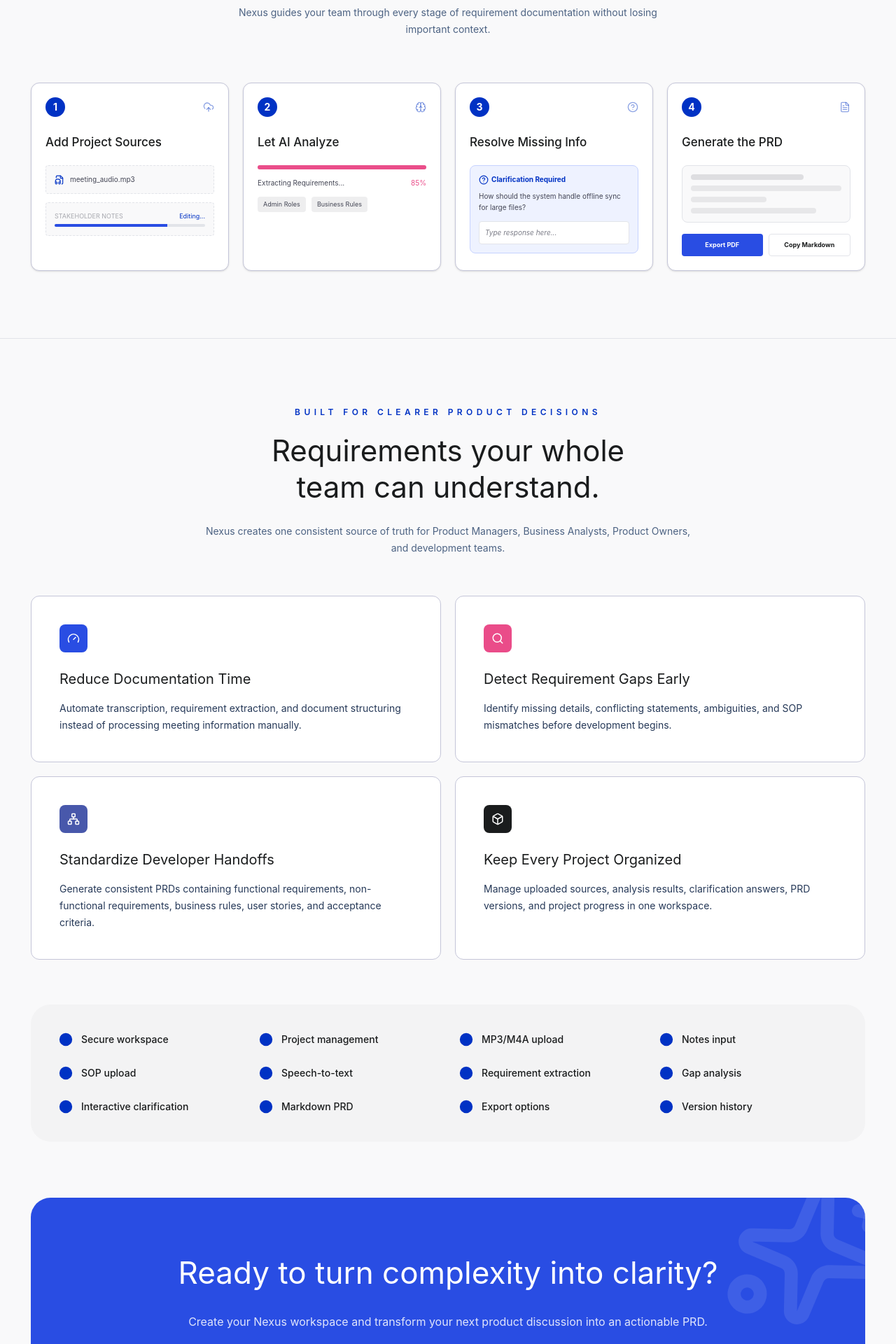
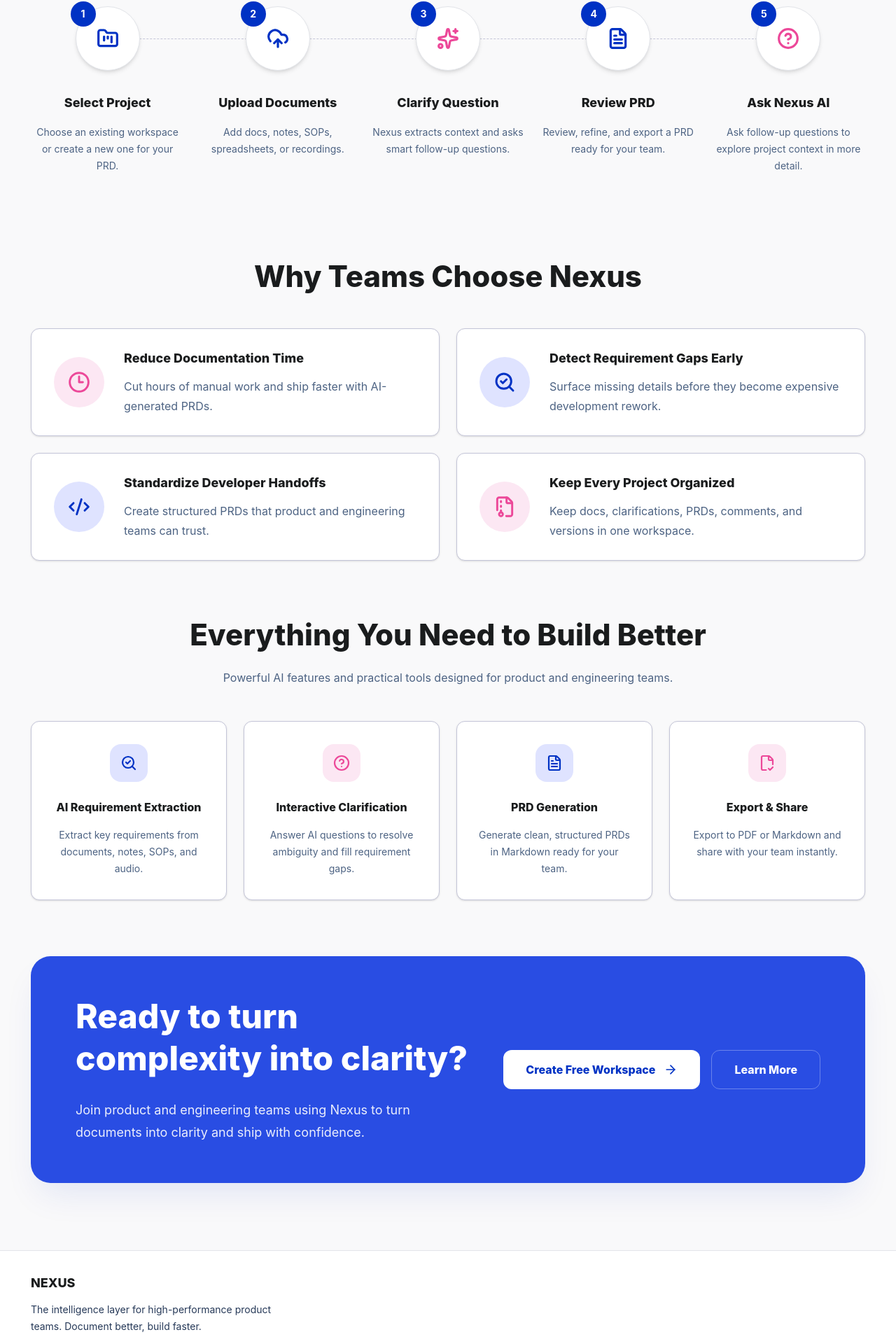
Before and after one commit to AntechNexus/nexus, a React (Vite) app in the folder frontend/: page / in a window 1280 px wide. Shown: the part 1693-3613 px from the top of the page at 70% size. Built offline with nearby package versions, Linux system fonts and the light colour scheme.

Commit message:
feat: add new landing page

```diff
--- a/frontend/src/pages/LandingPage/LandingPage.jsx
+++ b/frontend/src/pages/LandingPage/LandingPage.jsx
@@ -2,159 +2,114 @@
 import NavbarLanding from "../../components/layout/NavbarLanding/NavbarLanding";
 import HeroLanding from "../../components/layout/HeroLanding/HeroLanding";
 import {
-  Box,
-  Brain,
-  CheckCircle2,
-  CloudUpload,
-  FileAudio,
+  ArrowRight,
+  Clock3,
+  Code2,
+  FileArchive,
+  FileCheck2,
   FileText,
-  Gauge,
+  FolderKanban,
   HelpCircle,
-  Network,
-  Search,
+  SearchCheck,
   Share2,
   Sparkles,
+  UploadCloud,
 } from "lucide-react";
 
 const workflowSteps = [
   {
     id: 1,
-    icon: CloudUpload,
-    title: "Add Project Sources",
-    content: (
-      <div className="space-y-3">
-        <div className="flex items-center gap-2 rounded border border-dashed border-outline-soft bg-background p-3">
-          <FileAudio aria-hidden="true" className="h-3.5 w-3.5 text-primary" />
-          <span className="text-[10px] text-text-variant">
-            meeting_audio.mp3
-          </span>
-        </div>
-        <div className="rounded border border-dashed border-outline-soft bg-background p-3">
-          <div className="mb-1 flex items-center justify-between">
-            <span className="text-[9px] uppercase text-text-variant/45">
-              Stakeholder Notes
-            </span>
-            <span className="text-[9px] text-primary">Editing...</span>
-          </div>
-          <div className="h-1 overflow-hidden rounded-full bg-outline-soft">
-            <div className="h-full w-3/4 bg-primary-action" />
-          </div>
-        </div>
-      </div>
-    ),
+    icon: FolderKanban,
+    title: "Select Project",
+    description: "Choose an existing workspace or create a new one for your PRD.",
+    accent: "text-primary",
   },
   {
     id: 2,
-    icon: Brain,
-    title: "Let AI Analyze",
-    content: (
-      <div className="space-y-3">
-        <div className="h-1.5 overflow-hidden rounded-full bg-surface-soft">
-          <div className="h-full w-full animate-pulse bg-ai-accent" />
-        </div>
-        <div className="flex justify-between text-[10px]">
-          <span className="text-text-variant">Extracting Requirements...</span>
-          <span className="text-ai-accent">85%</span>
-        </div>
-        <div className="flex flex-wrap gap-2">
-          <span className="rounded bg-surface-soft px-2 py-1 text-[9px] text-text-variant">
-            Admin Roles
-          </span>
-          <span className="rounded bg-surface-soft px-2 py-1 text-[9px] text-text-variant">
-            Business Rules
-          </span>
-        </div>
-      </div>
-    ),
+    icon: UploadCloud,
+    title: "Upload Documents",
+    description: "Add docs, notes, SOPs, spreadsheets, or recordings.",
+    accent: "text-primary",
   },
   {
     id: 3,
-    icon: HelpCircle,
-    title: "Resolve Missing Info",
-    content: (
-      <div className="rounded-lg border border-indigo-200 bg-indigo-50 p-3">
-        <p className="mb-2 flex items-center gap-1 text-[10px] font-bold text-primary">
-          <HelpCircle aria-hidden="true" className="h-3.5 w-3.5 text-primary" />
-          Clarification Required
-        </p>
-        <p className="mb-3 text-[10px] leading-4 text-text-variant">
-          How should the system handle offline sync for large files?
-        </p>
-        <div className="rounded border border-outline-soft bg-surface px-2 py-2 text-[10px] italic text-text-variant/70">
-          Type response here...
-        </div>
-      </div>
-    ),
+    icon: Sparkles,
+    title: "Clarify Question",
+    description: "Nexus extracts context and asks smart follow-up questions.",
+    accent: "text-[#ec4899]",
   },
   {
     id: 4,
     icon: FileText,
-    title: "Generate the PRD",
-    content: (
-      <div>
-        <div className="mb-4 space-y-2 rounded-lg border border-outline-soft bg-background p-3">
-          <div className="h-2 w-3/4 rounded-full bg-text-variant/15" />
-          <div className="h-2 w-full rounded-full bg-text-variant/10" />
-          <div className="h-2 w-1/2 rounded-full bg-text-variant/10" />
-          <div className="h-2 w-5/6 rounded-full bg-text-variant/10" />
-        </div>
-        <div className="flex gap-2">
-          <button className="flex-1 rounded bg-primary-action py-2 text-[9px] font-bold text-white focus-visible:outline-none focus-visible:ring-2 focus-visible:ring-primary focus-visible:ring-offset-2">
-            Export PDF
-          </button>
-          <button className="flex-1 rounded border border-outline-soft bg-surface py-2 text-[9px] font-bold text-text-main focus-visible:outline-none focus-visible:ring-2 focus-visible:ring-primary focus-visible:ring-offset-2">
-            Copy Markdown
-          </button>
-        </div>
-      </div>
-    ),
+    title: "Review PRD",
+    description: "Review, refine, and export a PRD ready for your team.",
+    accent: "text-primary",
+  },
+  {
+    id: 5,
+    icon: HelpCircle,
+    title: "Ask Nexus AI",
+    description:
+      "Ask follow-up questions to explore project context in more detail.",
+    accent: "text-[#ec4899]",
   },
 ];
 
 const benefits = [
   {
-    icon: Gauge,
-    iconClass: "bg-primary-action",
+    icon: Clock3,
+    iconClass: "bg-[#fce7f3] text-[#ec4899]",
     title: "Reduce Documentation Time",
-    description:
-      "Automate transcription, requirement extraction, and document structuring instead of processing meeting information manually.",
+    description: "Cut hours of manual work and ship faster with AI-generated PRDs.",
   },
   {
-    icon: Search,
-    iconClass: "bg-ai-accent",
+    icon: SearchCheck,
+    iconClass: "bg-[#dfe3ff] text-primary",
     title: "Detect Requirement Gaps Early",
     description:
-      "Identify missing details, conflicting statements, ambiguities, and SOP mismatches before development begins.",
+      "Surface missing details before they become expensive development rework.",
   },
   {
-    icon: Network,
-    iconClass: "bg-[#4858ab]",
+    icon: Code2,
+    iconClass: "bg-[#dfe3ff] text-primary",
     title: "Standardize Developer Handoffs",
     description:
-      "Generate consistent PRDs containing functional requirements, non-functional requirements, business rules, user stories, and acceptance criteria.",
+      "Create structured PRDs that product and engineering teams can trust.",
   },
   {
-    icon: Box,
-    iconClass: "bg-text-main",
+    icon: FileArchive,
+    iconClass: "bg-[#fce7f3] text-[#ec4899]",
     title: "Keep Every Project Organized",
     description:
-      "Manage uploaded sources, analysis results, clarification answers, PRD versions, and project progress in one workspace.",
+      "Keep docs, clarifications, PRDs, comments, and versions in one workspace.",
   },
 ];
 
 const featureSummary = [
-  "Secure workspace",
-  "Project management",
-  "MP3/M4A upload",
-  "Notes input",
-  "SOP upload",
-  "Speech-to-text",
-  "Requirement extraction",
-  "Gap analysis",
-  "Interactive clarification",
-  "Markdown PRD",
-  "Export options",
-  "Version history",
+  {
+    icon: SearchCheck,
+    iconClass: "bg-[#dfe3ff] text-primary",
+    title: "AI Requirement Extraction",
+    description: "Extract key requirements from documents, notes, SOPs, and audio.",
+  },
+  {
+    icon: HelpCircle,
+    iconClass: "bg-[#fce7f3] text-[#ec4899]",
+    title: "Interactive Clarification",
+    description: "Answer AI questions to resolve ambiguity and fill requirement gaps.",
+  },
+  {
+    icon: FileText,
+    iconClass: "bg-[#dfe3ff] text-primary",
+    title: "PRD Generation",
+    description: "Generate clean, structured PRDs in Markdown ready for your team.",
+  },
+  {
+    icon: FileCheck2,
+    iconClass: "bg-[#fce7f3] text-[#ec4899]",
+    title: "Export & Share",
+    description: "Export to PDF or Markdown and share with your team instantly.",
+  },
 ];
 
 const LandingPage = () => {
@@ -166,44 +121,49 @@
 
         <section
           id="how-it-works"
-          className="border-y border-outline-soft bg-background px-7 py-20 sm:px-10 lg:px-11 lg:py-24"
+          className="bg-background px-7 py-20 sm:px-10 lg:px-11 lg:py-24"
         >
           <div className="mx-auto max-w-[1440px]">
-            <div className="mx-auto mb-14 max-w-3xl text-center lg:mb-16">
-              <span className="mb-5 block text-[12px] font-semibold uppercase tracking-[0.45em] text-primary">
+            <div className="mx-auto mb-16 max-w-4xl text-center">
+              <h2 className="text-balance text-[34px] font-extrabold leading-tight text-text-main sm:text-[44px]">
                 How Nexus Works
-              </span>
-              <h2 className="text-balance text-[32px] font-normal leading-tight text-text-main sm:text-[42px]">
-                From raw discussions to a structured PRD.
               </h2>
-              <p className="mx-auto mt-5 max-w-[620px] text-sm leading-6 text-[#4d6383]">
-                Nexus guides your team through every stage of requirement
-                documentation without losing important context.
+              <p className="mx-auto mt-5 max-w-[820px] text-base leading-7 text-[#4d6383]">
+                From messy documents to clear PRDs, then deeper project answers
+                when your team needs them.
               </p>
             </div>
 
-            <div className="grid gap-5 md:grid-cols-2 xl:grid-cols-4">
+            <div className="grid gap-y-12 md:grid-cols-5 md:gap-x-6">
               {workflowSteps.map((step) => {
                 const Icon = step.icon;
 
                 return (
                   <article
                     key={step.id}
-                    className="rounded-xl border border-outline-strong bg-surface p-5 shadow-sm transition hover:shadow-md"
+                    className="relative flex flex-col items-center text-center"
                   >
-                    <div className="mb-6 flex items-center justify-between">
-                      <span className="flex h-7 w-7 items-center justify-center rounded-full bg-primary text-sm font-bold text-white">
+                    {step.id < workflowSteps.length && (
+                      <span
+                        aria-hidden="true"
+                        className="absolute left-1/2 top-[46px] hidden h-px w-full border-t border-dashed border-outline-strong md:block"
+                      />
+                    )}
+                    <div className="relative z-10 mb-8 flex h-[92px] w-[92px] items-center justify-center rounded-full border border-outline-soft bg-surface shadow-md">
+                      <span className="absolute -left-2 -top-2 flex h-9 w-9 items-center justify-center rounded-full bg-primary text-sm font-bold text-white">
                         {step.id}
                       </span>
                       <Icon
                         aria-hidden="true"
-                        className="h-4 w-4 text-primary/45"
+                        className={`h-8 w-8 stroke-[2.4] ${step.accent}`}
                       />
                     </div>
-                    <h3 className="mb-5 text-[17px] font-medium text-text-main">
+                    <h3 className="mb-4 text-lg font-extrabold text-text-main">
                       {step.title}
                     </h3>
-                    {step.content}
+                    <p className="max-w-[230px] text-sm leading-6 text-[#4d6383]">
+                      {step.description}
+                    </p>
                   </article>
                 );
               })}
@@ -213,86 +173,102 @@
 
         <section
           id="features"
-          className="mx-auto max-w-[1440px] px-7 py-20 sm:px-10 lg:px-11 lg:py-24"
+          className="mx-auto max-w-[1440px] px-7 pb-20 pt-6 sm:px-10 lg:px-11 lg:pb-24"
         >
-          <div className="mx-auto mb-14 max-w-4xl text-center">
-            <span className="mb-5 block text-[12px] font-semibold uppercase tracking-[0.45em] text-primary">
-              Built for Clearer Product Decisions
-            </span>
-            <h2 className="text-balance text-[32px] font-normal leading-tight text-text-main sm:text-[42px]">
-              Requirements your whole team can understand.
+          <div className="mx-auto mb-12 max-w-4xl text-center">
+            <h2 className="text-balance text-[32px] font-extrabold leading-tight text-text-main sm:text-[42px]">
+              Why Teams Choose Nexus
             </h2>
-            <p className="mx-auto mt-6 max-w-[720px] text-sm leading-6 text-[#4d6383]">
-              Nexus creates one consistent source of truth for Product Managers,
-              Business Analysts, Product Owners, and development teams.
-            </p>
           </div>
 
-          <div className="grid gap-5 md:grid-cols-2">
+          <div className="grid gap-6 lg:grid-cols-2">
             {benefits.map((benefit) => {
               const Icon = benefit.icon;
 
               return (
                 <article
                   key={benefit.title}
-                  className="rounded-xl border border-outline-strong bg-surface px-6 py-8 transition hover:border-primary/30 hover:shadow-md sm:px-8 lg:p-10"
+                  className="flex min-h-[150px] items-center gap-7 rounded-xl border border-outline-strong bg-surface px-8 py-7 shadow-sm transition hover:border-primary/30 hover:shadow-md"
                 >
                   <div
-                    className={`mb-6 flex h-10 w-10 items-center justify-center rounded-lg text-white ${benefit.iconClass}`}
+                    className={`flex h-[72px] w-[72px] shrink-0 items-center justify-center rounded-full ${benefit.iconClass}`}
                   >
-                    <Icon aria-hidden="true" className="h-4.5 w-4.5" />
+                    <Icon aria-hidden="true" className="h-8 w-8 stroke-[2.2]" />
                   </div>
-                  <h3 className="mb-4 text-xl font-normal text-text-main">
-                    {benefit.title}
+                  <div>
+                    <h3 className="mb-3 text-lg font-extrabold text-text-main">
+                      {benefit.title}
+                    </h3>
+                    <p className="max-w-xl text-base leading-7 text-[#4d6383]">
+                      {benefit.description}
+                    </p>
+                  </div>
+                </article>
+              );
+            })}
+          </div>
+
+          <div className="mx-auto mb-12 mt-20 max-w-4xl text-center">
+            <h2 className="text-balance text-[32px] font-extrabold leading-tight text-text-main sm:text-[42px]">
+              Everything You Need to Build Better
+            </h2>
+            <p className="mx-auto mt-5 max-w-[720px] text-base leading-7 text-[#4d6383]">
+              Powerful AI features and practical tools designed for product and
+              engineering teams.
+            </p>
+          </div>
+
+          <div className="grid gap-6 md:grid-cols-2 xl:grid-cols-4">
+            {featureSummary.map((feature) => {
+              const Icon = feature.icon;
+
+              return (
+                <article
+                  key={feature.title}
+                  className="flex min-h-[235px] flex-col items-center rounded-xl border border-outline-strong bg-surface px-7 py-8 text-center shadow-sm transition hover:border-primary/30 hover:shadow-md"
+                >
+                  <div
+                    className={`mb-6 flex h-[54px] w-[54px] items-center justify-center rounded-2xl ${feature.iconClass}`}
+                  >
+                    <Icon aria-hidden="true" className="h-6 w-6 stroke-[2.2]" />
+                  </div>
+                  <h3 className="mb-4 text-base font-extrabold text-text-main">
+                    {feature.title}
                   </h3>
-                  <p className="max-w-xl text-sm leading-6 text-[#263958]">
-                    {benefit.description}
+                  <p className="max-w-[250px] text-sm leading-6 text-[#4d6383]">
+                    {feature.description}
                   </p>
                 </article>
               );
             })}
           </div>
 
-          <div className="mt-16 grid gap-x-8 gap-y-7 rounded-[28px] bg-surface-muted p-7 sm:grid-cols-2 sm:p-10 md:grid-cols-3 lg:grid-cols-4">
-            {featureSummary.map((feature) => (
-              <div
-                key={feature}
-                className="flex items-center gap-3 text-sm font-medium text-text-main"
-              >
-                <CheckCircle2
-                  aria-hidden="true"
-                  className="h-5 w-5 shrink-0 fill-primary text-primary"
-                />
-                <span>{feature}</span>
+          <div className="mt-20 rounded-[28px] bg-primary-action px-7 py-14 text-white shadow-2xl shadow-primary/10 sm:px-12 lg:px-16">
+            <div className="flex flex-col gap-10 lg:flex-row lg:items-center lg:justify-between">
+              <div className="max-w-[580px]">
+                <h2 className="text-balance text-[38px] font-extrabold leading-tight sm:text-[48px]">
+                  Ready to turn
+                  <br />
+                  complexity into clarity?
+                </h2>
+                <p className="mt-7 max-w-[560px] text-lg leading-8 text-white/90">
+                  Join product and engineering teams using Nexus to turn
+                  documents into clarity and ship with confidence.
+                </p>
               </div>
-            ))}
-          </div>
-
-          <div className="relative mt-20 overflow-hidden rounded-[28px] bg-primary-action px-7 py-16 text-center text-white sm:px-12 lg:px-24 lg:py-20">
-            <Sparkles
-              aria-hidden="true"
-              className="absolute -right-8 -top-8 h-40 w-40 rotate-12 text-white/10 sm:h-56 sm:w-56"
-            />
-            <div className="relative mx-auto max-w-4xl">
-              <h2 className="text-balance text-[34px] font-normal leading-tight sm:text-[44px]">
-                Ready to turn complexity into clarity?
-              </h2>
-              <p className="mx-auto mt-7 max-w-3xl text-base leading-7 text-white/85">
-                Create your Nexus workspace and transform your next product
-                discussion into an actionable PRD.
-              </p>
-              <div className="mt-8 flex flex-col justify-center gap-3 sm:flex-row">
+              <div className="flex flex-col gap-4 sm:flex-row lg:shrink-0">
                 <a
                   href="/signup"
-                  className="inline-flex items-center justify-center rounded-xl bg-white px-8 py-3.5 text-[12px] font-medium text-primary shadow-xl transition hover:bg-primary-soft focus-visible:outline-none focus-visible:ring-2 focus-visible:ring-white focus-visible:ring-offset-2 focus-visible:ring-offset-primary-action"
+                  className="inline-flex min-h-14 items-center justify-center gap-3 rounded-xl bg-white px-8 text-base font-extrabold text-primary transition hover:bg-primary-soft focus-visible:outline-none focus-visible:ring-2 focus-visible:ring-white focus-visible:ring-offset-2 focus-visible:ring-offset-primary-action"
                 >
                   Create Free Workspace
+                  <ArrowRight aria-hidden="true" className="h-5 w-5" />
                 </a>
                 <a
-                  href="/login"
-                  className="inline-flex items-center justify-center rounded-xl border border-white/30 px-8 py-3.5 text-[12px] font-medium text-white transition hover:bg-white/10 focus-visible:outline-none focus-visible:ring-2 focus-visible:ring-white focus-visible:ring-offset-2 focus-visible:ring-offset-primary-action"
+                  href="#how-it-works"
+                  className="inline-flex min-h-14 items-center justify-center rounded-xl border border-white/30 px-8 text-base font-extrabold text-white transition hover:bg-white/10 focus-visible:outline-none focus-visible:ring-2 focus-visible:ring-white focus-visible:ring-offset-2 focus-visible:ring-offset-primary-action"
                 >
-                  Sign In
+                  Learn More
                 </a>
               </div>
             </div>
@@ -300,29 +276,18 @@
         </section>
       </main>
 
-      <footer className="border-t border-outline-soft bg-surface px-7 py-12 sm:px-10 lg:px-11">
-        <div className="mx-auto grid max-w-[1440px] gap-10 md:grid-cols-[1fr_auto]">
+      <footer className="border-t border-outline-soft bg-surface px-7 py-8 sm:px-10 lg:px-11">
+        <div className="mx-auto max-w-[1440px]">
           <div className="max-w-sm">
             <p className="text-lg font-extrabold text-text-main">NEXUS</p>
-            <p className="mt-5 text-sm leading-6 text-[#263958]">
+            <p className="mt-3 text-sm leading-6 text-[#263958]">
               The intelligence layer for high-performance product teams.
               Document better, build faster.
             </p>
           </div>
-          <div className="grid gap-8 sm:grid-cols-3 sm:gap-14">
-            <FooterLinks
-              title="Product"
-              links={["Features", "How it works", "Pricing"]}
-            />
-            <FooterLinks
-              title="Resources"
-              links={["Privacy Policy", "Terms of Service", "Security"]}
-            />
-            <FooterLinks title="Company" links={["About", "Contact", "Blog"]} />
-          </div>
         </div>
-        <div className="mx-auto mt-10 flex max-w-[1440px] flex-col gap-4 border-t border-outline-soft pt-7 text-[11px] text-text-variant/60 sm:flex-row sm:items-center sm:justify-between">
-          <p>&copy; 2024 NEXUS Technical Systems. All rights reserved.</p>
+        <div className="mx-auto mt-6 flex max-w-[1440px] flex-col gap-4 border-t border-outline-soft pt-5 text-[11px] text-text-variant/60 sm:flex-row sm:items-center sm:justify-between">
+          <p>&copy; 2026 NEXUS Technical Systems. All rights reserved.</p>
           <div className="flex gap-5">
             <a
               href="#top"
@@ -344,27 +309,4 @@
   );
 };
 
-const FooterLinks = ({ title, links }) => (
-  <nav aria-label={title} className="flex flex-col gap-3">
-    <p className="mb-1 text-[11px] font-semibold uppercase tracking-[0.28em] text-text-variant/45">
-      {title}
-    </p>
-    {links.map((link) => (
-      <a
-        key={link}
-        href={
-          link === "How it works"
-            ? "#how-it-works"
-            : link === "Features"
-              ? "#features"
-              : "#top"
-        }
-        className="text-sm text-text-main transition hover:text-primary focus-visible:rounded focus-visible:outline-none focus-visible:ring-2 focus-visible:ring-primary focus-visible:ring-offset-2"
-      >
-        {link}
-      </a>
-    ))}
-  </nav>
-);
-
 export default LandingPage;
--- a/frontend/src/pages/LoginPage/LoginPage.css
+++ b/frontend/src/pages/LoginPage/LoginPage.css
@@ -1,9 +1,9 @@
 @import url("https://fonts.googleapis.com/css2?family=Inter:wght@400;500;600;700;800&display=swap");
 
 :root {
-  --auth-primary: #2563eb;
-  --auth-primary-hover: #1d4ed8;
-  --auth-panel-deep: #1e3a8a;
+  --auth-primary: #0032c4;
+  --auth-primary-hover: #294de3;
+  --auth-panel-deep: #0032c4;
   --auth-text-main: #0f172a;
   --auth-text-muted: #64748b;
   --auth-text-light: #94a3b8;
@@ -27,7 +27,7 @@
 
 .auth-brand-panel {
   flex: 1.1;
-  background: linear-gradient(145deg, var(--auth-primary) 0%, var(--auth-panel-deep) 100%);
+  background: var(--auth-primary);
   color: #ffffff;
   padding: 56px 64px;
   display: flex;
--- a/frontend/src/pages/RegisterPage/RegisterPage.css
+++ b/frontend/src/pages/RegisterPage/RegisterPage.css
@@ -1,8 +1,8 @@
 @import url('https://fonts.googleapis.com/css2?family=Inter:wght@400;500;600;700;800&display=swap');
 
 :root {
-  --primary: #2563eb;
-  --primary-hover: #1d4ed8;
+  --primary: #0032c4;
+  --primary-hover: #294de3;
   --text-main: #0f172a;
   --text-muted: #64748b;
   --text-light: #94a3b8;
@@ -22,7 +22,7 @@
 /* Left Side Banner */
 .left-section {
   flex: 1.1;
-  background: linear-gradient(145deg, #1d4ed8 0%, #1e3a8a 100%);
+  background: var(--primary);
   color: #fff;
   padding: 56px 64px;
   display: flex;
--- a/frontend/src/pages/RegisterPage/RegisterPage.jsx
+++ b/frontend/src/pages/RegisterPage/RegisterPage.jsx
@@ -90,7 +90,7 @@
       <div className="right-section">
         <div className="top-nav">
           <span>Already have an account? </span>
-          <Link to="/login" className="login-link">Log in</Link>
+          <Link to="/login" className="login-link">Sign in</Link>
         </div>
 
         <div className="form-wrapper">
```
Also changed, not shown: frontend/src/pages/DocumentPreviewPage/DocumentPreviewPage.jsx (+4 -6 lines), frontend/src/pages/ProjectDetailPage/ProjectDetailPage.jsx (+21 -11 lines).
